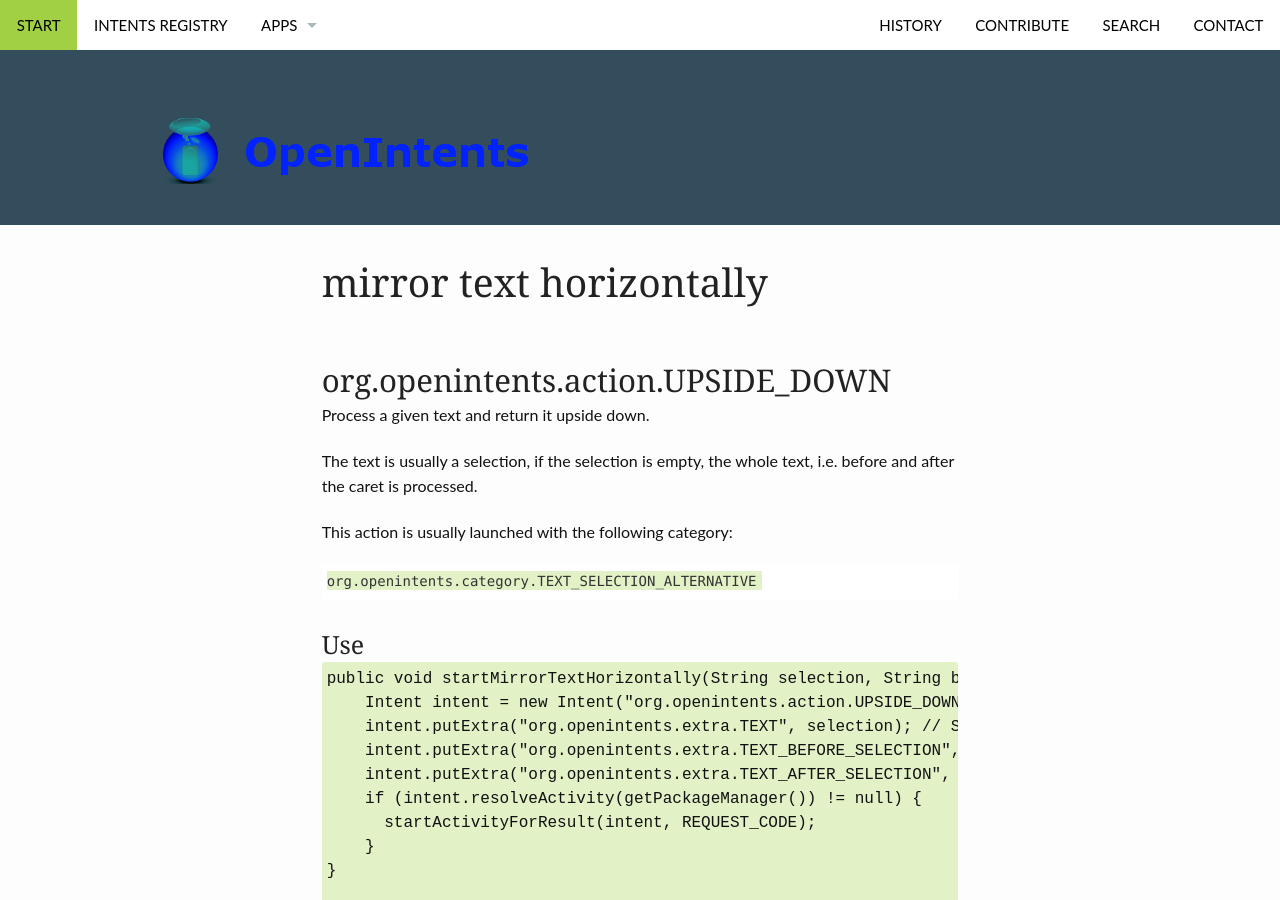
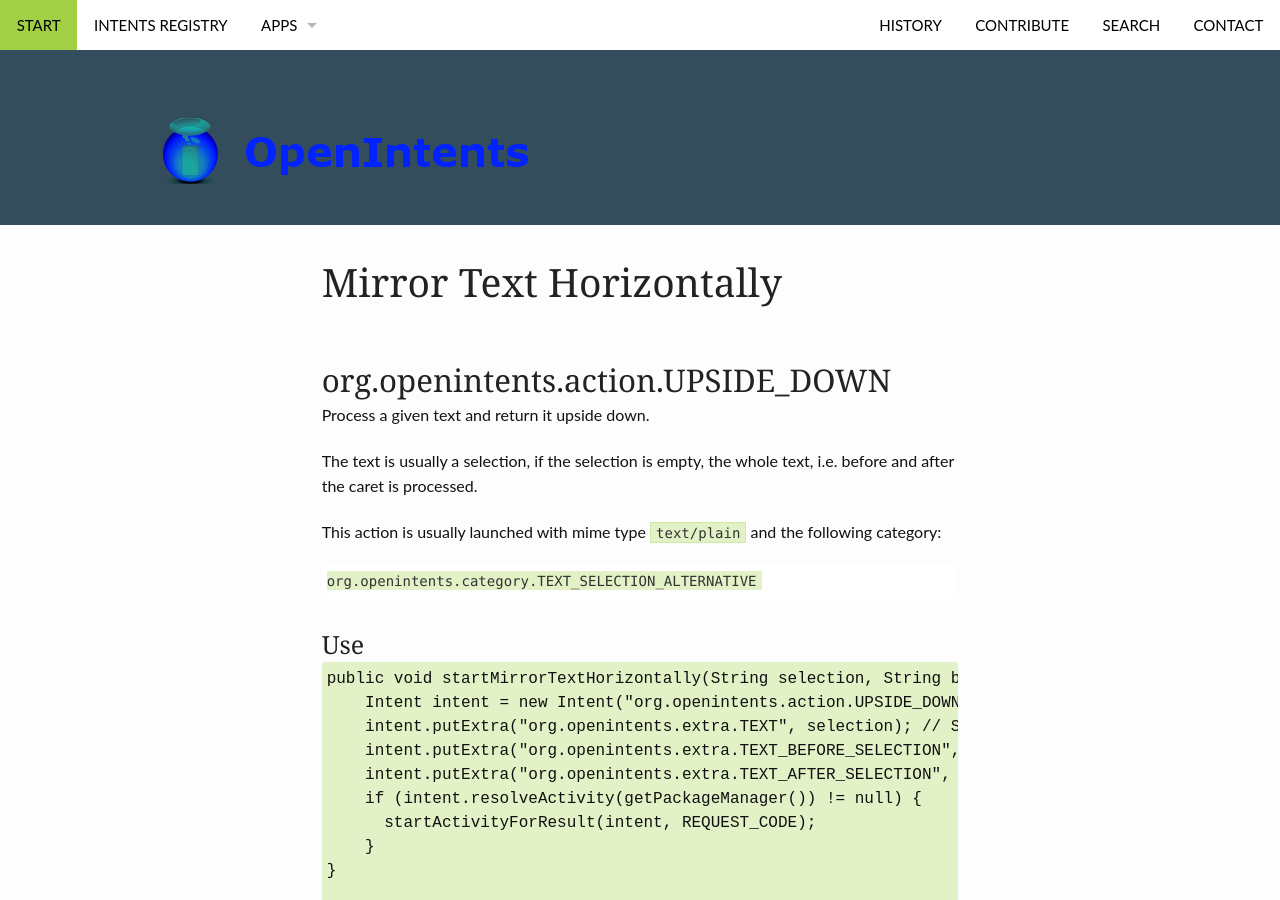
Before and after one commit to openintents/openintents.github.io, a Jekyll site: the page built from _intent_specs/org.openintents.action.UPSIDE_DOWN.md, in a window 1280 px wide and 900 px high. Built offline with Jekyll 4.4.1, drawn with Linux system fonts in a browser that asks for light colours; nearby versions of some CDN libraries.

Commit message:
Update org.openintents.action.UPSIDE_DOWN.md

````diff
--- a/_intent_specs/org.openintents.action.UPSIDE_DOWN.md
+++ b/_intent_specs/org.openintents.action.UPSIDE_DOWN.md
@@ -1,5 +1,5 @@
 ---
-title: mirror text horizontally
+title: Mirror Text Horizontally
 action: org.openintents.action.UPSIDE_DOWN
 extras:
   -
@@ -25,7 +25,7 @@ Process a given text and return it upside down.
 The text is usually a selection, if the selection is empty,
 the whole text, i.e. before and after the caret is processed.
 
-This action is usually launched with the following category:
+This action is usually launched with mime type `text/plain` and the following category:
 ```
 org.openintents.category.TEXT_SELECTION_ALTERNATIVE
 ```
````
